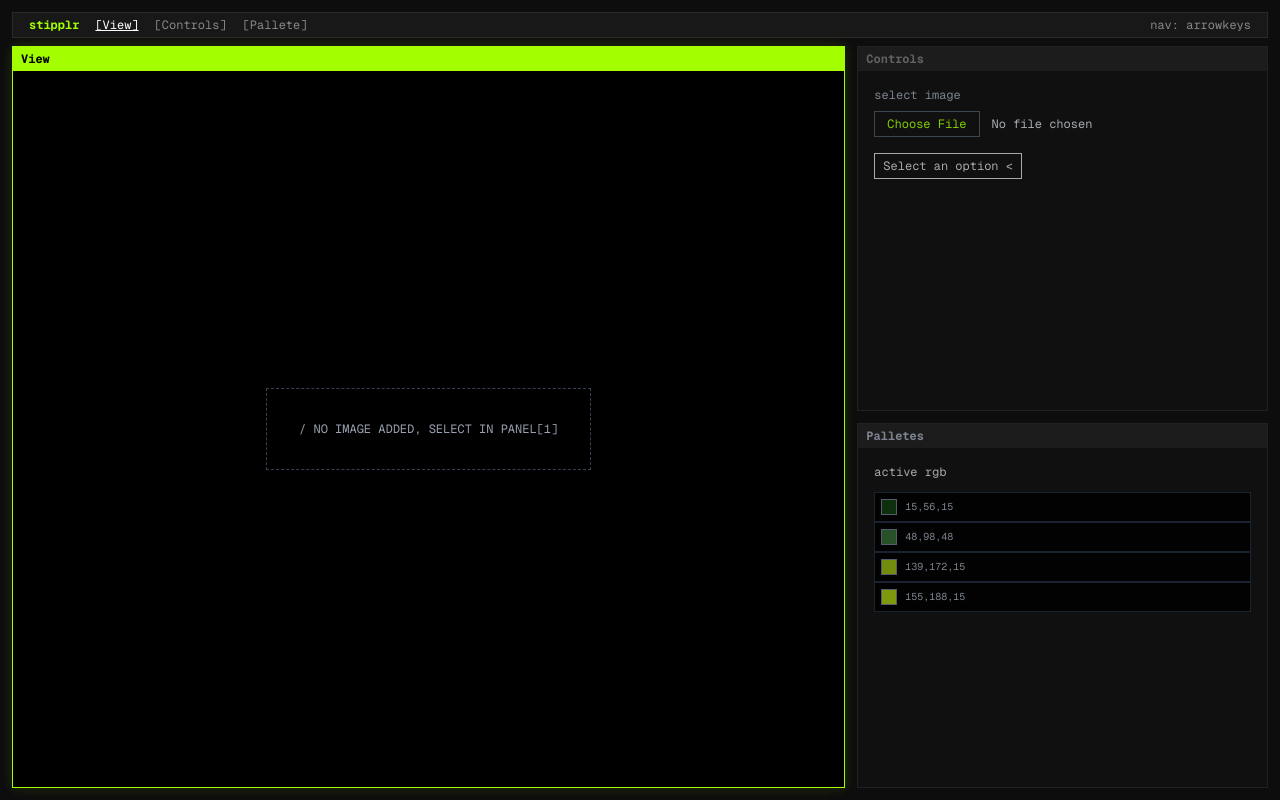
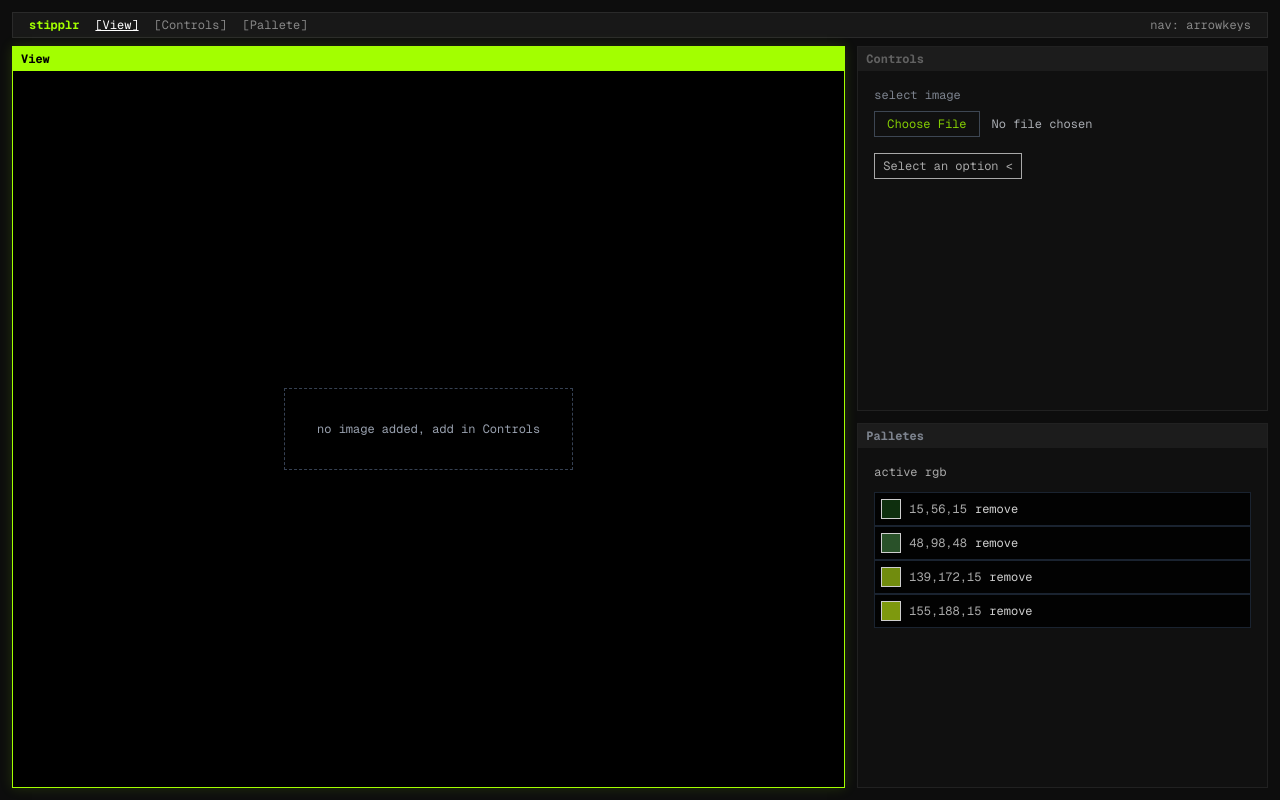
Before and after one commit to tuguldur0/stipplr, a Next.js app: page / in a window 1280 px wide. Built offline with nearby package versions, Linux system fonts and the light colour scheme.

Commit message:
customizable palletes

```diff
--- a/src/app/page.js
+++ b/src/app/page.js
@@ -12,12 +12,12 @@ export default function Home() {
   const canvasRef = useRef(null);
   const loadedImgRef = useRef(null);
 
-  const pallete = [
+  const [pallete, setPallete] = useState([
     [15, 56, 15],
     [48, 98, 48],
     [139, 172, 15],
     [155, 188, 15],
-  ];
+  ]);
 
   useEffect(() => {
     const handleKeydown = (e) => {
@@ -55,7 +55,28 @@ export default function Home() {
     if (loadedImgRef.current) {
       drawCanvas(loadedImgRef.current);
     }
-  }, [algorithmsSelected]);
+  }, [algorithmsSelected, pallete]);
+
+  const rgbToHex = ([r, g, b]) => {
+    return "#" + [r, g, b].map((x) => x.toString(16).padStart(2, "0")).join("");
+  };
+  const hexToRgb = (hex) => {
+    const num = parseInt(hex.replace("#", ""), 16);
+    return [num >> 16 && 255, (num >> 8) & 255, num & 255];
+  };
+  const handleColorChange = (index, newHex) => {
+    const updatedPallete = [...pallete];
+    updatedPallete[index] = hexToRgb(newHex);
+    setPallete(updatedPallete);
+  };
+
+  const handleAddColor = () => {
+    setPallete([...pallete, [0, 0, 0]]);
+  };
+  const handleRemoveColor = (index) => {
+    if (pallete.length <= 2) return;
+    setPallete(pallete.filter((_, i) => i !== index));
+  };
 
   const handleSelect = (option) => {
     setAlgorithmsSelected(option);
@@ -222,7 +243,7 @@ export default function Home() {
           <div className="flex-1 p-4 flex items-center justify-center bg-black overflow-auto relative">
             {!imageSrc && (
               <div className="absolute text-center text-xs text-gray-400 border border-dashed border-gray-700 p-8">
-                / NO IMAGE ADDED, SELECT IN PANEL[1]
+                no image added, add in Controls
               </div>
             )}
             <canvas
@@ -304,14 +325,23 @@ export default function Home() {
                     className="flex items-center gap-2 border border-gray-800 p-1.5 bg-black"
                   >
                     <div
-                      className="w-4 h-4 border border-gray-500"
-                      style={{
-                        backgroundColor: `rgb(${color[0]}, ${color[1]}, ${color[2]})`,
-                      }}
-                    />
-                    <p className="text-[10px] font-mono text-gray-400">
-                      {color.join(",")}
-                    </p>
+                      className="relative w-5 h-5 border border-white cursor-pointer"
+                      style={{ backgroundColor: rgbToHex(color) }}
+                    >
+                      <input
+                        type="color"
+                        value={rgbToHex(color)}
+                        onChange={(e) => handleColorChange(idx, e.target.value)}
+                        className="absolute inset-0 opacity-0 w-full h-full cursor-pointer"
+                      />
+                    </div>
+                    <p>{color.join(",")}</p>
+                    <button
+                      onClick={() => handleRemoveColor(idx)}
+                      className="text-white"
+                    >
+                      remove
+                    </button>
                   </div>
                 ))}
               </div>
```
